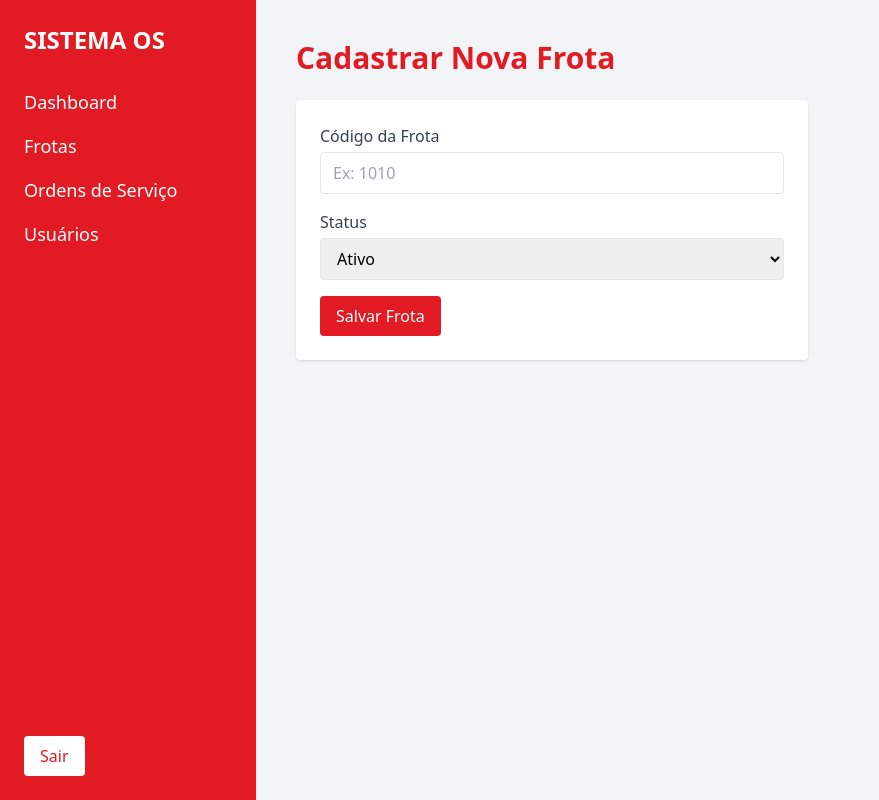
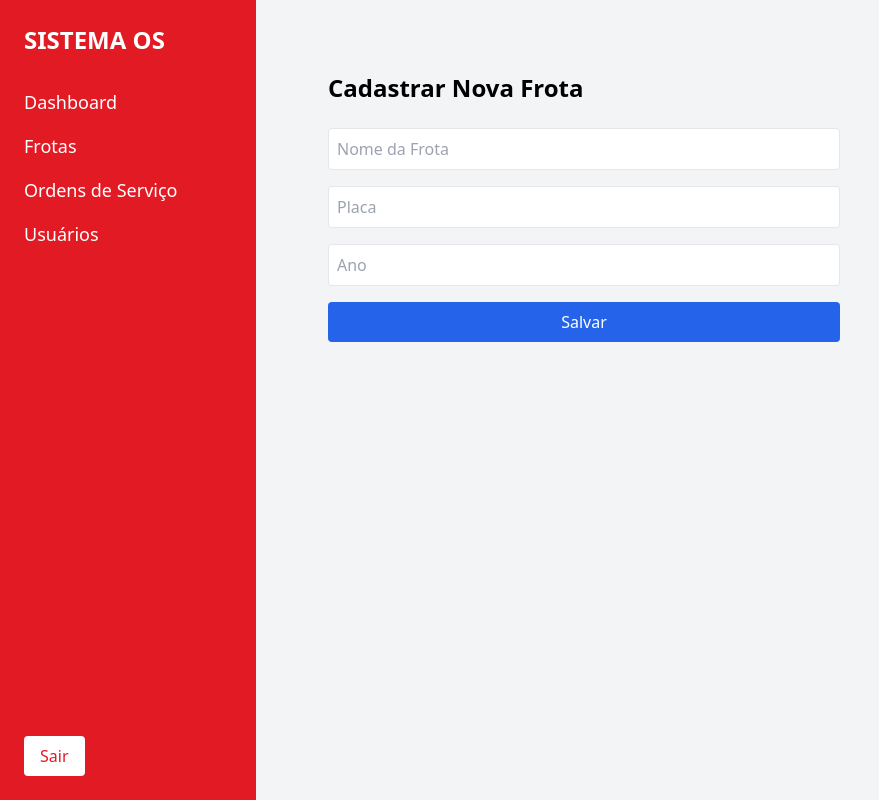
Before and after one commit to m67899932-boop/fleet-os-frontend, a Next.js app: page /frotas/nova in a window 1280 px wide. Shown: the whole page, without its empty margins (0-879 px from the left). Built offline with nearby package versions, Linux system fonts and the light colour scheme.

Commit message:
Update page.tsx

```diff
--- a/app/frotas/nova/page.tsx
+++ b/app/frotas/nova/page.tsx
@@ -1,33 +1,26 @@
-export default function NovaFrotaPage() {
+export default function NovaFrota() {
   return (
-    <div>
-      <h1 className="text-3xl font-bold text-[#e11a24] mb-6">
-        Cadastrar Nova Frota
-      </h1>
+    <main className="p-8">
+      <h1 className="text-2xl font-bold">Cadastrar Nova Frota</h1>
 
-      <form className="bg-white shadow rounded p-6 w-full max-w-lg">
-        <label className="block mb-4">
-          <span className="text-gray-700">Código da Frota</span>
-          <input
-            type="text"
-            className="w-full border px-3 py-2 rounded mt-1"
-            placeholder="Ex: 1010"
-          />
-        </label>
+      <form className="mt-6 flex flex-col gap-4 max-w-lg">
+        <input
+          className="border p-2 rounded"
+          placeholder="Nome da Frota"
+        />
+        <input
+          className="border p-2 rounded"
+          placeholder="Placa"
+        />
+        <input
+          className="border p-2 rounded"
+          placeholder="Ano"
+        />
 
-        <label className="block mb-4">
-          <span className="text-gray-700">Status</span>
-          <select className="w-full border px-3 py-2 rounded mt-1">
-            <option>Ativo</option>
-            <option>Manutenção</option>
-            <option>Inativo</option>
-          </select>
-        </label>
-
-        <button className="bg-[#e11a24] text-white px-4 py-2 rounded hover:opacity-90">
-          Salvar Frota
+        <button className="bg-blue-600 text-white p-2 rounded">
+          Salvar
         </button>
       </form>
-    </div>
+    </main>
   );
 }
```
